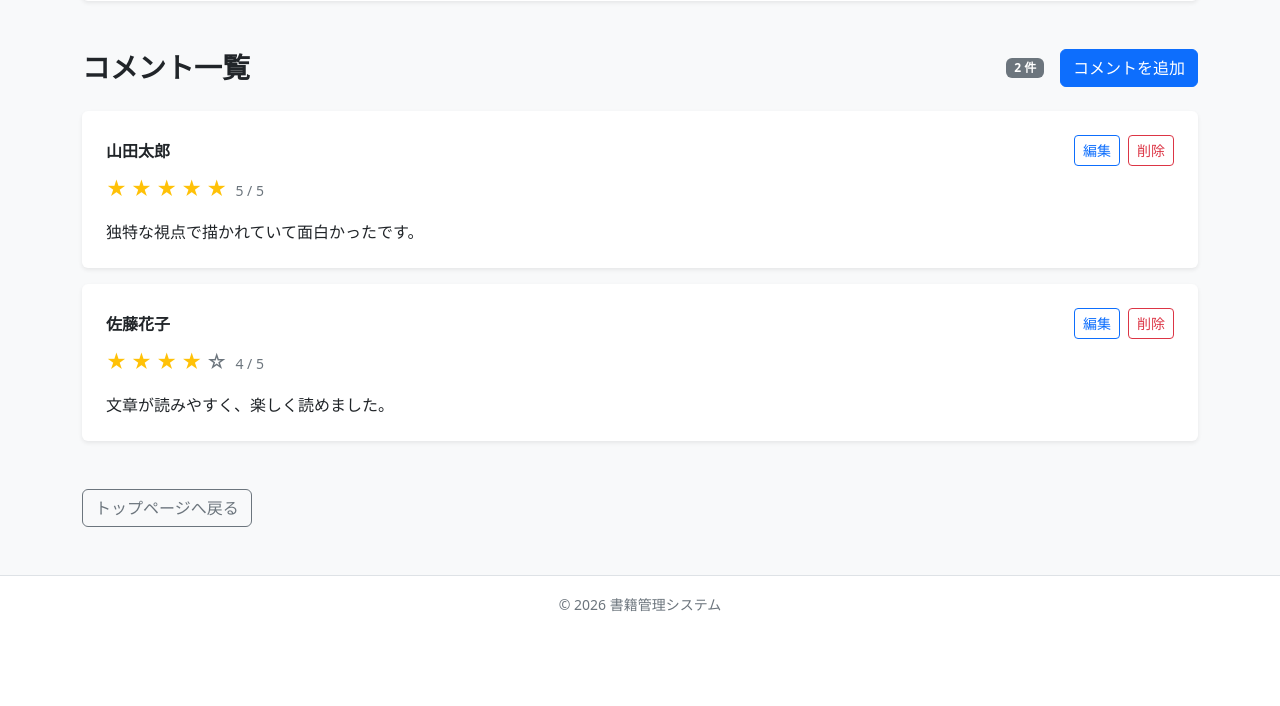
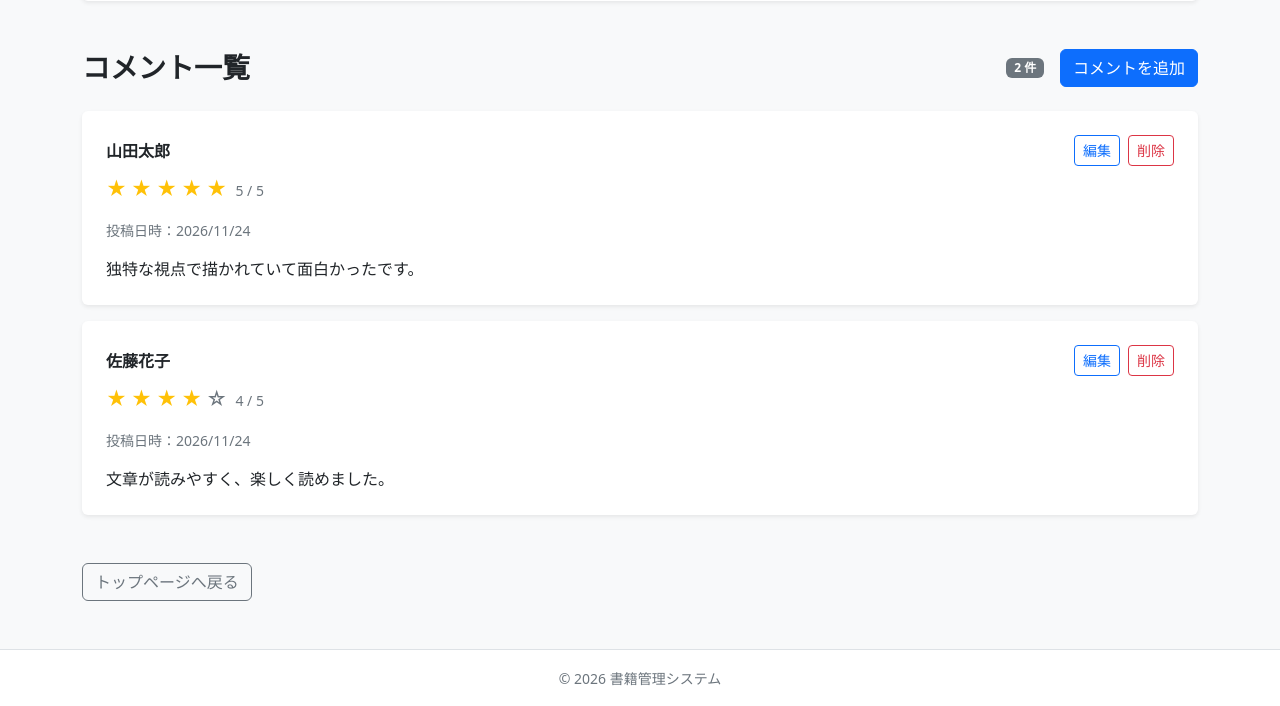
Before and after one commit to PTC-Team-1/book-management-app, a Laravel app: page /books/1 in a window 1280 px wide. Shown: the part 794-1500 px from the top of the page. Before the commit the page ends 1406 px from the top, so only its background shows below. Run offline with Laravel 12, Linux system fonts and the light colour scheme; a user stored in the database is signed in; data comes from the database, SQL or seed files in the repository; data that the repository does not hold is empty; parts of the project's set-up code (start-up, migrations or seed data) failed here and were passed over.

Commit message:
Added comment created at UI

```diff
--- a/resources/views/books/detail.blade.php
+++ b/resources/views/books/detail.blade.php
@@ -194,6 +194,9 @@
                             {{ $comment->rating }} / 5
                         </small>
                     </div>
+                    <div class="text-secondary small mb-3">
+                        投稿日時：{{ $comment->created_at->format('Y/m/d') }}
+                    </div>
 
                     <!-- コメント内容 -->
                     <p class="mb-0 text-break">
```
